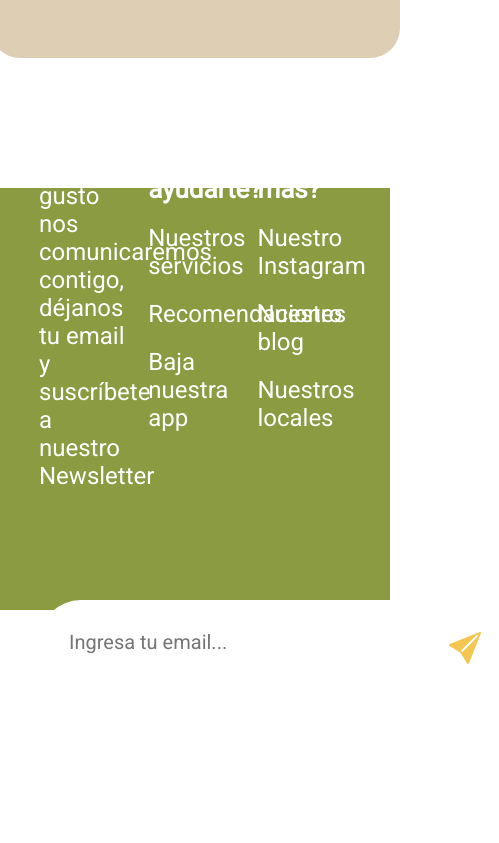
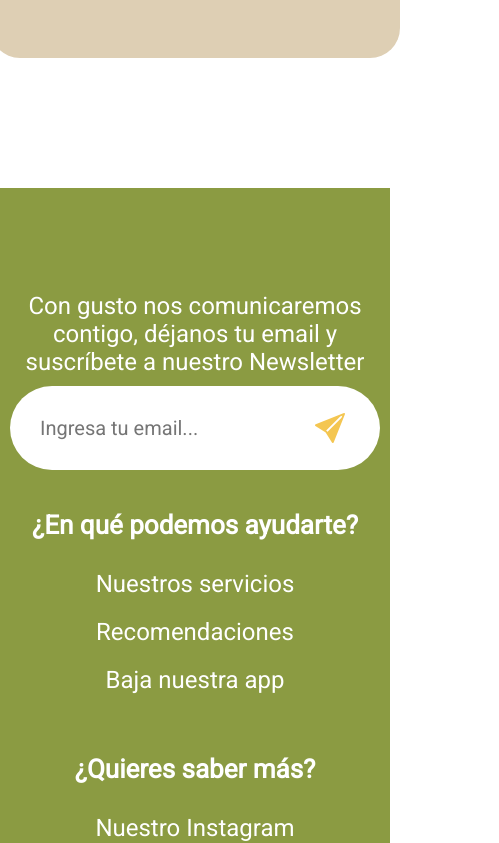
Before and after one commit to marianoquiroga2003/Practico2, a React (Vite) app in the folder practico2/: page / in a window 390 px wide. Shown: the part 8572-9415 px from the top of the page, 499 px wide, since content can reach past the window. Before the commit the page ends 9256 px from the top, so only its background shows below. Built offline with nearby package versions, Linux system fonts and the light colour scheme.

Commit message:
footer responsive

```diff
--- a/practico2/src/componets/footer/Footer.css
+++ b/practico2/src/componets/footer/Footer.css
@@ -36,3 +36,70 @@ footer{
 .divpadrefooter > div > p{
     font-size: 24px;
 }
+
+@media (max-width: 576px){
+    footer{
+        height: 100vh;
+    }
+    .divpadrefooter{
+        width: 100%;
+        display: flex;
+        flex-direction: column;
+        align-items: center;
+        justify-content: center;
+    }
+    .divpadrefooter > div{
+        width: 100%;
+    }
+    .divpadrefooter > div > h2, .divpadrefooter > div > ul{
+        text-align: center;
+        margin: 30px;
+    }
+    .divpadrefooter > div > form{
+        margin: 0;
+    }
+    .divpadrefooter > div > form{
+        margin: 0;
+        padding: 0;
+    }
+    .divform{
+        display: flex;
+        flex-direction: column;
+        align-items: center;
+        justify-content: center;
+    }
+    .divform > form{
+        display: flex;
+        width: 100%;
+        align-items: center;
+        justify-content: center;
+    }
+    .divform > form > input{
+        width: 100%;
+        border-radius: 100px;
+        margin: 10px;
+    }
+    .footermail{
+        position: relative;
+    }
+    .footermail > button{
+        position: absolute;
+        right: 5px;
+        top: -5px;
+        z-index: 1;
+        background-color: transparent;
+        transition: .25s;
+        color: #f4c651;
+    }
+    .footermail > button > i{
+        font-size: 30px;
+    }
+    .footermail > button:hover{
+        box-shadow: none;
+        transform: rotate(45deg);
+    }
+    .divform > p{
+        text-align: center;
+        width: 100%;
+    }
+}
--- a/practico2/src/componets/footer/Footer.jsx
+++ b/practico2/src/componets/footer/Footer.jsx
@@ -18,10 +18,10 @@ const Footer = () => {
     return(
         <footer>
             <div className='divpadrefooter'>
-                <div>
+                <div className='divform'>
                     <p>Con gusto nos comunicaremos contigo, déjanos tu email y suscríbete a nuestro Newsletter</p>
-                    <form ref={form} onSubmit={sendEmail} className='mail' action="">
-                        <button type="submit" value="Send" className='enviarboton'><i class="bi bi-send-fill"></i></button>
+                    <form ref={form} onSubmit={sendEmail} className='mail footermail' action="">
+                        <button type="submit" value="Send"><i class="bi bi-send-fill"></i></button>
                         <input type="email" name='user_email' placeholder='Ingresa tu email...'/>
                     </form>
                 </div>
```
